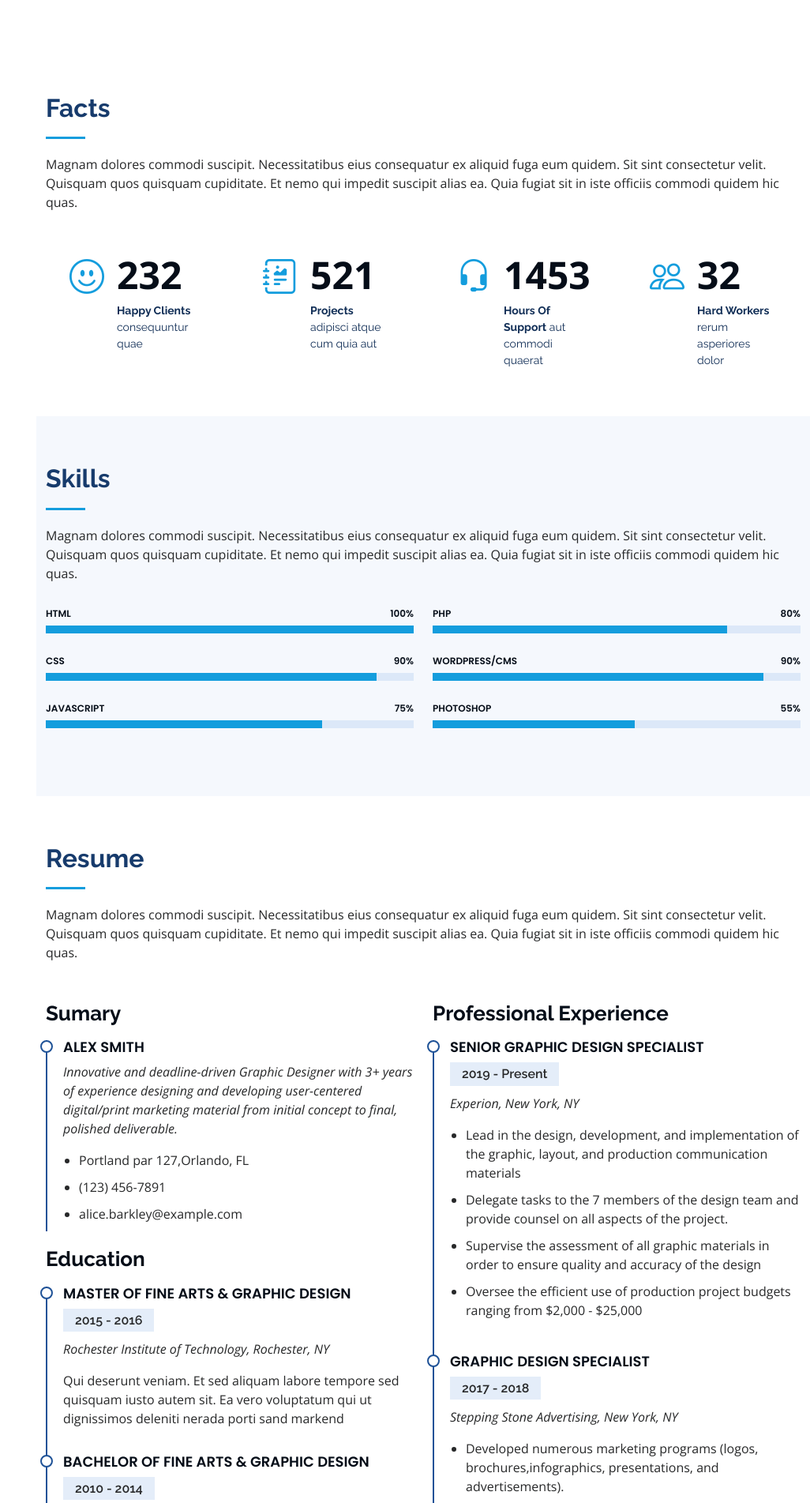
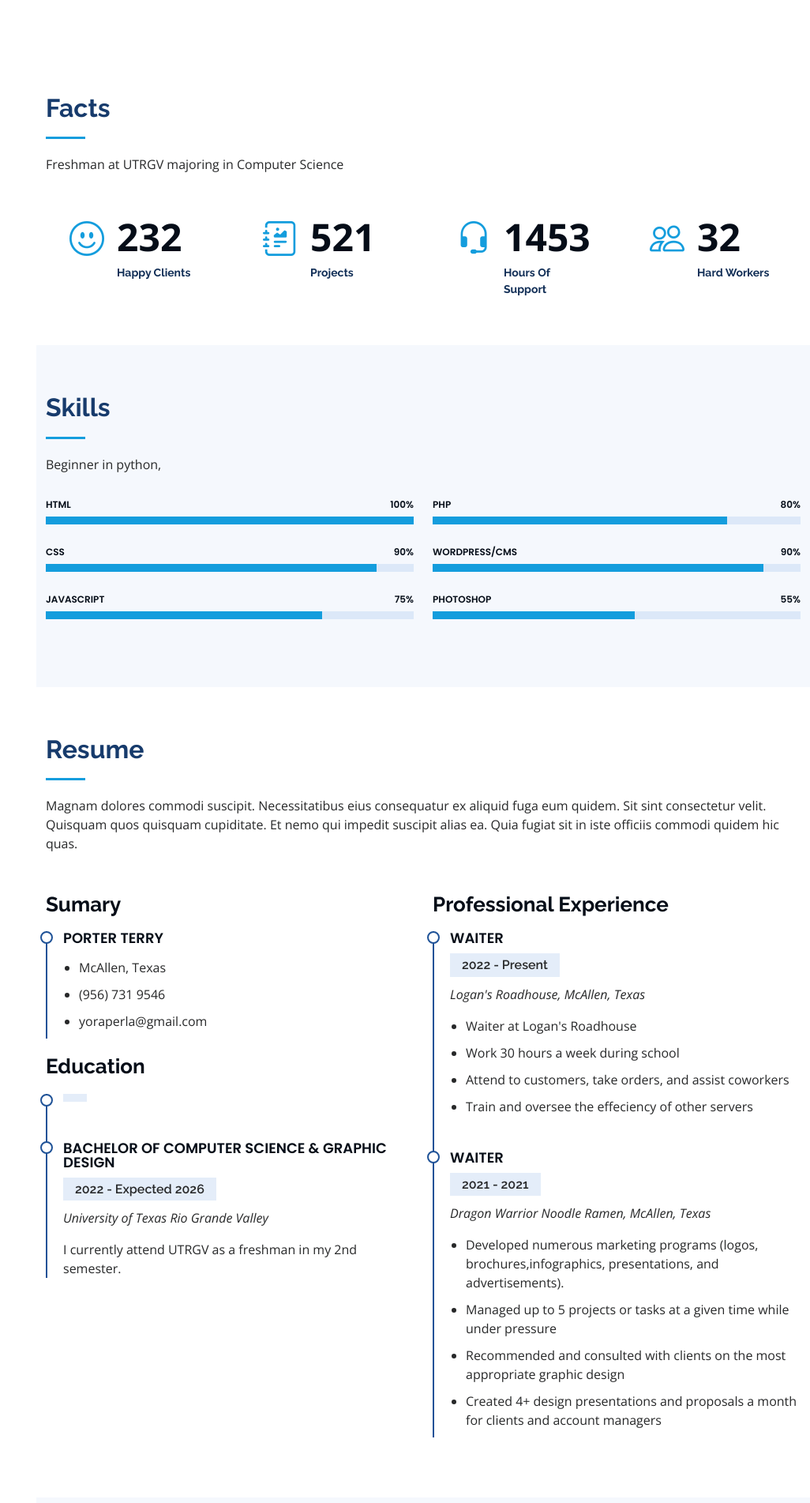
Before and after one commit to porterty/resume, a Flask app: page / in a window 1280 px wide. Shown: the part 1345-3248 px from the top of the page at 79% size, without its empty margins (254-1280 px from the left). Run offline with Flask 2, Linux system fonts and the light colour scheme; some libraries are stand-ins or nearby versions.

Commit message:
added info

```diff
--- a/templates/index.html
+++ b/templates/index.html
@@ -130,7 +130,7 @@
 
         <div class="section-title">
           <h2>Facts</h2>
-          <p>Magnam dolores commodi suscipit. Necessitatibus eius consequatur ex aliquid fuga eum quidem. Sit sint consectetur velit. Quisquam quos quisquam cupiditate. Et nemo qui impedit suscipit alias ea. Quia fugiat sit in iste officiis commodi quidem hic quas.</p>
+          <p>Freshman at UTRGV majoring in Computer Science</p>
         </div>
 
         <div class="row no-gutters">
@@ -139,7 +139,7 @@
             <div class="count-box">
               <i class="bi bi-emoji-smile"></i>
               <span data-purecounter-start="0" data-purecounter-end="232" data-purecounter-duration="1" class="purecounter"></span>
-              <p><strong>Happy Clients</strong> consequuntur quae</p>
+              <p><strong>Happy Clients</strong></p>
             </div>
           </div>
 
@@ -147,7 +147,7 @@
             <div class="count-box">
               <i class="bi bi-journal-richtext"></i>
               <span data-purecounter-start="0" data-purecounter-end="521" data-purecounter-duration="1" class="purecounter"></span>
-              <p><strong>Projects</strong> adipisci atque cum quia aut</p>
+              <p><strong>Projects</strong></p>
             </div>
           </div>
 
@@ -155,7 +155,7 @@
             <div class="count-box">
               <i class="bi bi-headset"></i>
               <span data-purecounter-start="0" data-purecounter-end="1453" data-purecounter-duration="1" class="purecounter"></span>
-              <p><strong>Hours Of Support</strong> aut commodi quaerat</p>
+              <p><strong>Hours Of Support</strong></p>
             </div>
           </div>
 
@@ -163,7 +163,7 @@
             <div class="count-box">
               <i class="bi bi-people"></i>
               <span data-purecounter-start="0" data-purecounter-end="32" data-purecounter-duration="1" class="purecounter"></span>
-              <p><strong>Hard Workers</strong> rerum asperiores dolor</p>
+              <p><strong>Hard Workers</strong></p>
             </div>
           </div>
 
@@ -178,7 +178,7 @@
 
         <div class="section-title">
           <h2>Skills</h2>
-          <p>Magnam dolores commodi suscipit. Necessitatibus eius consequatur ex aliquid fuga eum quidem. Sit sint consectetur velit. Quisquam quos quisquam cupiditate. Et nemo qui impedit suscipit alias ea. Quia fugiat sit in iste officiis commodi quidem hic quas.</p>
+          <p>Beginner in python, </p>
         </div>
 
         <div class="row skills-content">
@@ -251,46 +251,46 @@
           <div class="col-lg-6" data-aos="fade-up">
             <h3 class="resume-title">Sumary</h3>
             <div class="resume-item pb-0">
-              <h4>Alex Smith</h4>
-              <p><em>Innovative and deadline-driven Graphic Designer with 3+ years of experience designing and developing user-centered digital/print marketing material from initial concept to final, polished deliverable.</em></p>
+              <h4>Porter Terry</h4>
+              <p><em></em></p>
               <ul>
-                <li>Portland par 127,Orlando, FL</li>
-                <li>(123) 456-7891</li>
-                <li>alice.barkley@example.com</li>
+                <li>McAllen, Texas</li>
+                <li>(956) 731 9546</li>
+                <li>yoraperla@gmail.com</li>
               </ul>
             </div>
 
             <h3 class="resume-title">Education</h3>
             <div class="resume-item">
-              <h4>Master of Fine Arts &amp; Graphic Design</h4>
-              <h5>2015 - 2016</h5>
-              <p><em>Rochester Institute of Technology, Rochester, NY</em></p>
-              <p>Qui deserunt veniam. Et sed aliquam labore tempore sed quisquam iusto autem sit. Ea vero voluptatum qui ut dignissimos deleniti nerada porti sand markend</p>
+              <h4>  </h4>
+              <h5></h5>
+              <p><em></em></p>
+              <p></p>
             </div>
             <div class="resume-item">
-              <h4>Bachelor of Fine Arts &amp; Graphic Design</h4>
-              <h5>2010 - 2014</h5>
-              <p><em>Rochester Institute of Technology, Rochester, NY</em></p>
-              <p>Quia nobis sequi est occaecati aut. Repudiandae et iusto quae reiciendis et quis Eius vel ratione eius unde vitae rerum voluptates asperiores voluptatem Earum molestiae consequatur neque etlon sader mart dila</p>
+              <h4>Bachelor of Computer Science &amp; Graphic Design</h4>
+              <h5>2022 - Expected 2026</h5>
+              <p><em>University of Texas Rio Grande Valley</em></p>
+              <p>I currently attend UTRGV as a freshman in my 2nd semester.</p>
             </div>
           </div>
           <div class="col-lg-6" data-aos="fade-up" data-aos-delay="100">
             <h3 class="resume-title">Professional Experience</h3>
             <div class="resume-item">
-              <h4>Senior graphic design specialist</h4>
-              <h5>2019 - Present</h5>
-              <p><em>Experion, New York, NY </em></p>
+              <h4>Waiter</h4>
+              <h5>2022 - Present</h5>
+              <p><em>Logan's Roadhouse, McAllen, Texas </em></p>
               <ul>
-                <li>Lead in the design, development, and implementation of the graphic, layout, and production communication materials</li>
-                <li>Delegate tasks to the 7 members of the design team and provide counsel on all aspects of the project. </li>
-                <li>Supervise the assessment of all graphic materials in order to ensure quality and accuracy of the design</li>
-                <li>Oversee the efficient use of production project budgets ranging from $2,000 - $25,000</li>
+                <li>Waiter at Logan's Roadhouse</li>
+                <li>Work 30 hours a week during school </li>
+                <li>Attend to customers, take orders, and assist coworkers</li>
+                <li>Train and oversee the effeciency of other servers</li>
               </ul>
             </div>
             <div class="resume-item">
-              <h4>Graphic design specialist</h4>
-              <h5>2017 - 2018</h5>
-              <p><em>Stepping Stone Advertising, New York, NY</em></p>
+              <h4>Waiter</h4>
+              <h5>2021 - 2021</h5>
+              <p><em>Dragon Warrior Noodle Ramen, McAllen, Texas</em></p>
               <ul>
                 <li>Developed numerous marketing programs (logos, brochures,infographics, presentations, and advertisements).</li>
                 <li>Managed up to 5 projects or tasks at a given time while under pressure</li>
```
